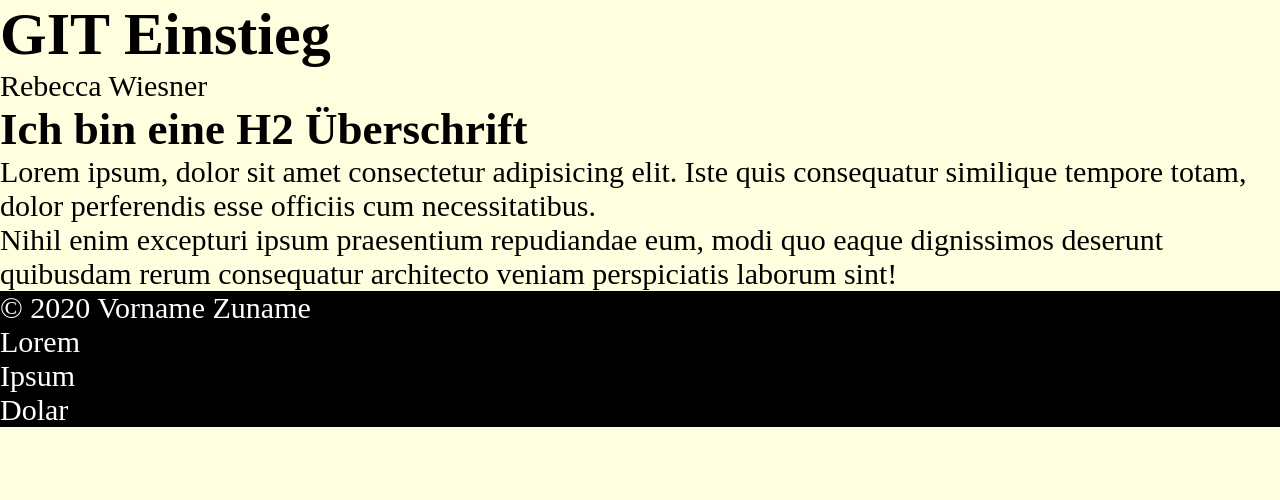
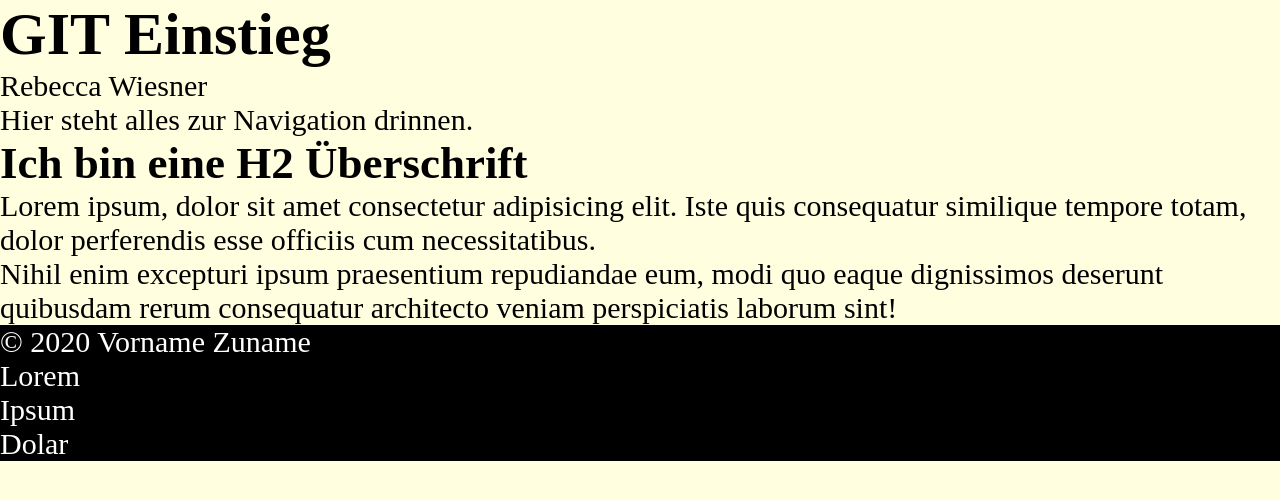
Before and after one commit to NXite/erste-webseite, a plain HTML site: page index.html in a window 1280 px wide. Drawn offline with Linux system fonts and the light colour scheme.

Commit message:
NAV-Bar angelegt

```diff
--- a/index.html
+++ b/index.html
@@ -9,6 +9,10 @@
 <body>
     <h1>GIT Einstieg</h1>
     <p>Rebecca Wiesner</p>
+
+    <nav>
+        Hier steht alles zur Navigation drinnen.
+    </nav>
     <h2>Ich bin eine H2 Überschrift</h2>
 
     <main>
```
